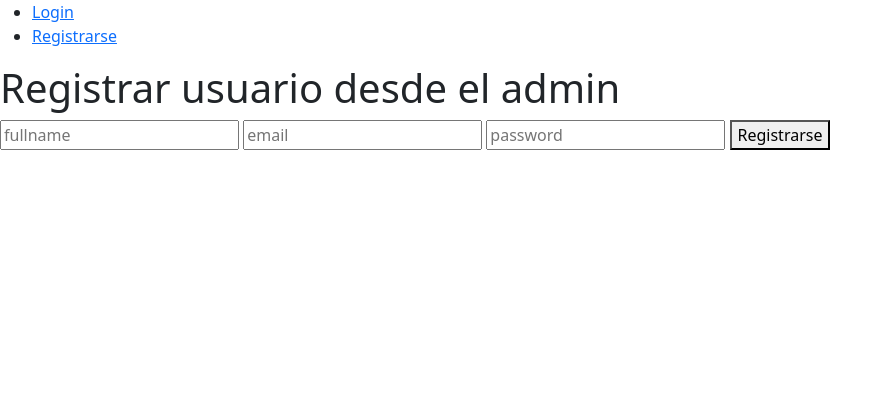
After one commit to JordiLlopis10/examen_recu_dwes, a Flask app: page /anyadir_usuario in a window 1280 px wide. The commit adds this page. Shown: the top 420 px of the page, without its empty margins (0-893 px from the left). Run offline with Flask 3, Linux system fonts and the light colour scheme.

Commit message:
Ultimo commit, parece que todo lo hecho funciona bien

```diff
--- a/src/app.py
+++ b/src/app.py
@@ -256,6 +256,27 @@ def delete_articulo(id):
         db.articulos.delete_one({"_id":ObjectId(id)})
         return redirect(url_for("admin"))
 
+######################### AÑADIR USER #####################################
+@miapp.route("/anyadir_usuario", methods=["GET","POST"])
+def register_admin():
+    if request.method == "POST":
+        email = request.form["email"]
+        password = request.form["password"]
+        fullname = request.form["fullname"]
+        comprovar_mail = db.users.find_one({"email":email})
+        if comprovar_mail:
+            return "Email ya en uso"
+        if email and password and fullname:
+            hashed_password = generate_password_hash(password)
+            db.users.insert_one({"email":email, "password":hashed_password,"fullname":fullname})
+            return redirect(url_for("admin"))
+
+
+    return render_template("anyadir_usuario.html")
+
+
+
+
 ######################### 404 error #####################################
 @miapp.errorhandler(404)
 def page_not_found(e):
--- a/src/templates/admin.html
+++ b/src/templates/admin.html
@@ -7,6 +7,7 @@
     <div>
         <h1>Panel admin</h1>
         <button><a href="/anyadir">Añadir articulo</a></button>
+        <button><a href="/anyadir_usuario">Añadir usuario</a></button>
         <button><a href="/targeta">Añadir targeta</a></button>
         <button><a href="/">Cerrar sesion</a></button>
         <button><a href="/perfil">Volver a perfil</a></button>
--- /dev/null
+++ b/src/templates/anyadir_usuario.html
@@ -0,0 +1,17 @@
+{% extends "./base.html" %}
+{% block title %}Register{% endblock %}
+
+
+{% block body %}
+<div>
+    <h1>Registrar usuario desde el admin</h1>
+    <form action="/anyadir_usuario" method="post">
+        <input type="text" placeholder="fullname" name="fullname" required>
+        <input type="email" placeholder="email" name="email" required>
+        <input type="password" placeholder="password" name="password" required>
+        <button type="submit">Registrarse</button>
+    </form>
+</div>
+
+
+{% endblock %}
```
